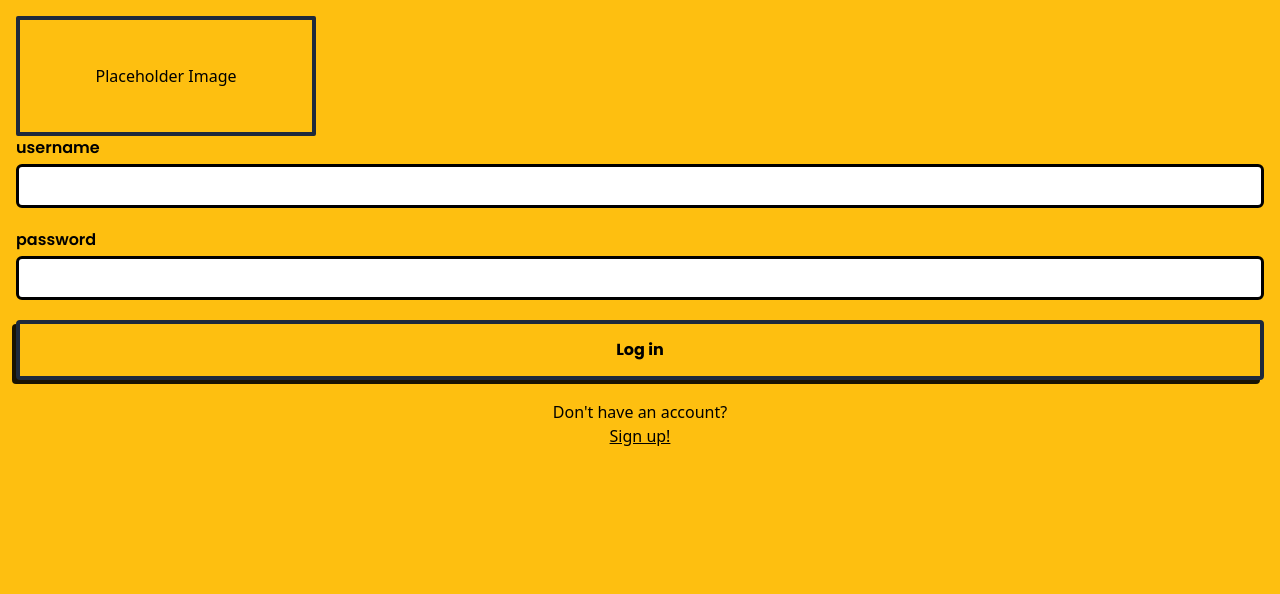
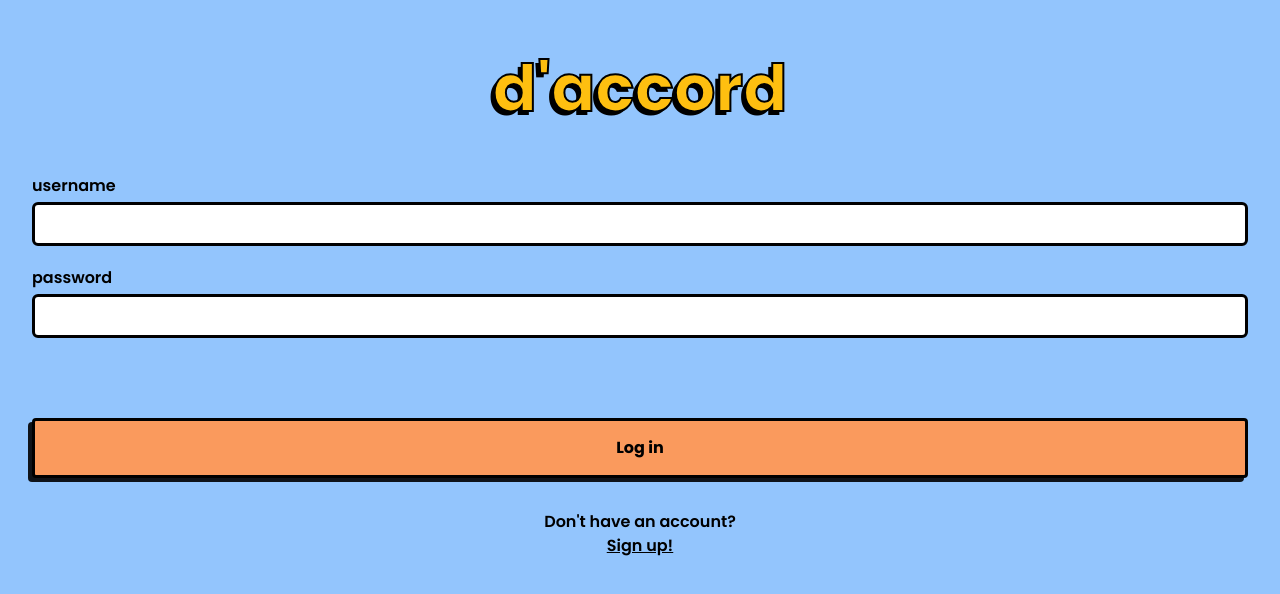
Before and after one commit to devhausleipzigacademy/camp9-final-project, a Next.js app: page /login in a window 1280 px wide. Shown: the top 594 px of the page. Built offline with nearby package versions, Linux system fonts and the light colour scheme.

Commit message:
copied improvements from signup to login, renamed dummy login folder to prevent path conflict, rolled back next version

```diff
--- a/app/(auth)/login/page.tsx
+++ b/app/(auth)/login/page.tsx
@@ -2,17 +2,19 @@ import LoginForm from '@/components/shared/forms/LoginForm';
 import Link from 'next/link';
 import React from 'react';
 
-async function Login() {
+function Login() {
   return (
-    <div className="w-full h-full flex flex-col p-4 bg-yellow">
-      <div className="w-[300px] h-[120px] border-4 border-solid rounded-sm border-slate-800 flex justify-center items-center">
-        <p>Placeholder Image</p>
+    <div className="page flex flex-col w-full h-full gap-8 bg-blue-300">
+      <div className="flex flex-col gap-9 justify-between">
+        <h1 className="appName">d'accord</h1>
+        <LoginForm />
       </div>
-      <LoginForm />
-      <p className="text-center pt-5">Don't have an account?</p>
-      <Link href={'/signup'} className="underline text-center">
-        Sign up!
-      </Link>
+      <div className="flex flex-col justify-center">
+        <p className="text-center body-semibold">Don't have an account?</p>
+        <Link href={'/signup'} className="underline text-center body-semibold">
+          Sign up!
+        </Link>
+      </div>
     </div>
   );
 }
--- /dev/null
+++ b/app/middlewareProtected/layout.tsx
@@ -0,0 +1,16 @@
+export const metadata = {
+  title: 'Next.js',
+  description: 'Generated by Next.js',
+}
+
+export default function RootLayout({
+  children,
+}: {
+  children: React.ReactNode
+}) {
+  return (
+    <html lang="en">
+      <body>{children}</body>
+    </html>
+  )
+}
--- a/components/hooks/useLogin.tsx
+++ b/components/hooks/useLogin.tsx
@@ -26,8 +26,10 @@ export function useLoginMutation() {
     register,
     formState: { errors },
     handleSubmit,
+    formState,
   } = useForm<LoginSchemaType>({
     resolver: zodResolver(loginSchema),
+    mode: 'onTouched',
   });
 
   const mutation = useMutation({
@@ -36,8 +38,10 @@ export function useLoginMutation() {
       toast.success('You have logged in successfully');
     },
     onError: () => {
-      toast.error('Log in failed: account not found. Username or password incorrectly typed?');
+      toast.error(
+        'Log in failed: account not found. Username or password incorrectly typed?'
+      );
     },
   });
-  return { register, errors, handleSubmit, ...mutation };
+  return { register, errors, handleSubmit, formState, ...mutation };
 }
--- a/components/shared/forms/LoginForm.tsx
+++ b/components/shared/forms/LoginForm.tsx
@@ -7,7 +7,7 @@ import Button from '../buttons/Button';
 
 function LoginForm() {
   // hook-form, toastify & tanstack-query are combined in custom hook useLoginMutation
-  const { mutate, handleSubmit, register, errors } =
+  const { mutate, handleSubmit, isLoading, register, errors, formState } =
     useLoginMutation();
 
   const onSubmit = (data: LoginSchemaType) => {
@@ -18,15 +18,17 @@ function LoginForm() {
     <form
       onSubmit={handleSubmit(onSubmit)}
       noValidate
-      className="flex flex-col gap-5"
+      className="flex flex-col gap-20"
     >
+      <div className="flex flex-col gap-5">
         <InputField
           label="username"
           showLabel={true}
           width="full"
           type="username"
+          key={'username'}
           error={errors.username}
-        disabled={false}
+          disabled={isLoading}
           {...register('username')}
         />
         <InputField
@@ -34,12 +36,19 @@ function LoginForm() {
           showLabel={true}
           width="full"
           type="password"
+          key={'password'}
           error={errors.password}
-        disabled={false}
+          disabled={isLoading}
           {...register('password')}
         />
+      </div>
 
-      <Button type="submit" className="border-4 border-slate-800">
+      <Button
+        type="submit"
+        size="full"
+        variant="secondary"
+        disabled={Object.keys(formState.errors).length !== 0}
+      >
         Log in
       </Button>
     </form>
--- a/libs/auth.ts
+++ b/libs/auth.ts
@@ -1,7 +1,7 @@
 // https://codevoweb.com/setup-and-use-nextauth-in-nextjs-13-app-directory/
 
 import { db } from '@/libs/db';
-import { compare } from 'bcryptjs';
+import { compare } from 'bcrypt';
 import type { AuthOptions } from 'next-auth';
 import CredentialsProvider from 'next-auth/providers/credentials';
 
--- a/package.json
+++ b/package.json
@@ -12,6 +12,9 @@
   },
   "prisma": {
     "seed": "node --experimental-specifier-resolution=node --loader ts-node/esm prisma/seed.ts"
+  },
+  "depenencies_comments": {
+    "next": "rolled back to 13.4.3 due to known middleware error https://stackoverflow.com/questions/76422276/module-parse-failed-identifier-nextresponse-has-already-been-declared-36-m"
   },
   "dependencies": {
     "@auth/prisma-adapter": "^1.0.0",
@@ -32,7 +35,7 @@
     "eslint": "8.41.0",
     "eslint-config-next": "13.4.4",
     "install": "^0.13.0",
-    "next": "13.4.4",
+    "next": "13.4.3",
     "next-auth": "^4.22.1",
     "postcss": "8.4.24",
     "react": "18.2.0",
```
Also changed, not shown: app/(protected)/login_renamedToPreventConflictWithAuth/layout.tsx (renamed from app/(protected)/login/layout.tsx), app/(protected)/login_renamedToPreventConflictWithAuth/page.tsx (renamed from app/(protected)/login/page.tsx), 1 other file (tests, documents, lock files or other folders). Lines whose indentation alone changed are shown as unchanged.
